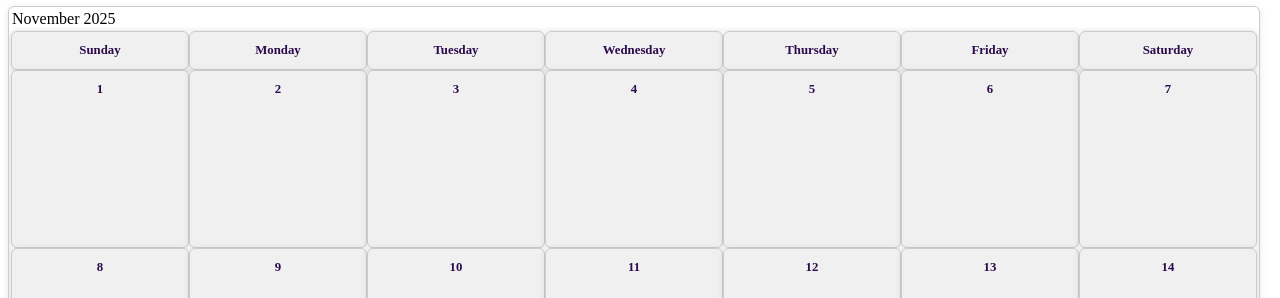
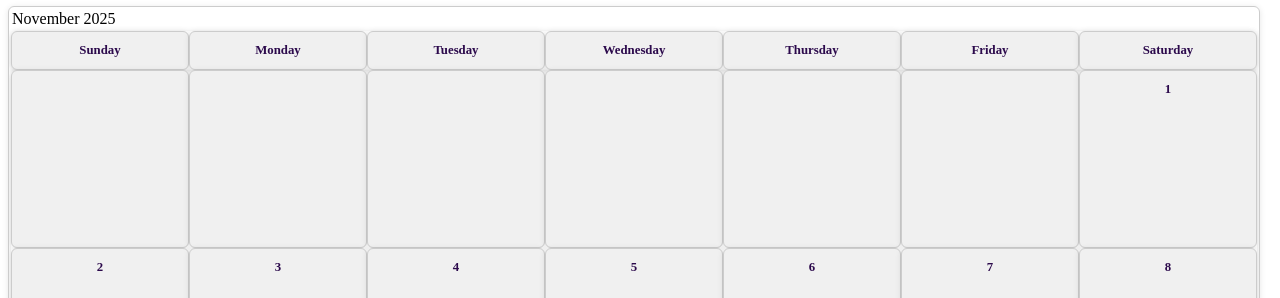
Before and after one commit to raseward14/angular-weather, an Angular app: page / in a window 1280 px wide. Shown: the part 121-419 px from the top of the page. Built offline with nearby package versions, Linux system fonts and the light colour scheme.

Commit message:
created an empty array of spacer days so the month begins on the correct day - used a for loop to generate the spacer days

```diff
--- a/src/app/calendar/calendar.component.html
+++ b/src/app/calendar/calendar.component.html
@@ -12,7 +12,9 @@
         }
       </day-container>
       <day-container>
-        @for(cell of cellsArray; track cell) {
+        @for (item of spacerDays; track item) {
+        <app-day></app-day>
+        } @for(cell of cellsArray; track cell) {
         <app-day class="calendar-item">{{ cell }}</app-day>
         }
       </day-container>
--- a/src/app/calendar/calendar.component.ts
+++ b/src/app/calendar/calendar.component.ts
@@ -13,19 +13,27 @@ import { Day } from "../ui/day/day.component";
 })
 export class CalendarComponent implements OnInit {
   currentDate: Date = new Date();
+
   currentYear: number = this.currentDate.getFullYear();
+
   currentMonth: number = this.currentDate.getMonth();
+
   lastDayOfMonth: number = new Date(
     this.currentYear,
     this.currentMonth + 1,
     0
   ).getDate();
+
   firstDayOfMonth: number = new Date(
     this.currentYear,
     this.currentMonth,
     1
   ).getUTCDay();
   // 0 = Sunday, 1 = Monday, ..., 6 = Saturday
+
+  // Generate an array of empty items to act as spacers
+  spacerDays = new Array(this.firstDayOfMonth);
+
   dayNames = [
     "Sunday",
     "Monday",
@@ -35,6 +43,7 @@ export class CalendarComponent implements OnInit {
     "Friday",
     "Saturday",
   ];
+
   firstDayName: string = this.dayNames[this.firstDayOfMonth];
 
   public cellsArray: number[] = Array(this.lastDayOfMonth)
@@ -42,6 +51,7 @@ export class CalendarComponent implements OnInit {
     .map((x, i) => i + 1);
 
   ngOnInit(): void {
+    console.log(`The first UTC day of the month is ${this.firstDayOfMonth}`);
     console.log("Calendar initialized with date:", this.currentDate);
     console.log(`The current month has ${this.lastDayOfMonth} days.`);
     console.log(`The first day of the month is ${this.firstDayName}.`);
```
